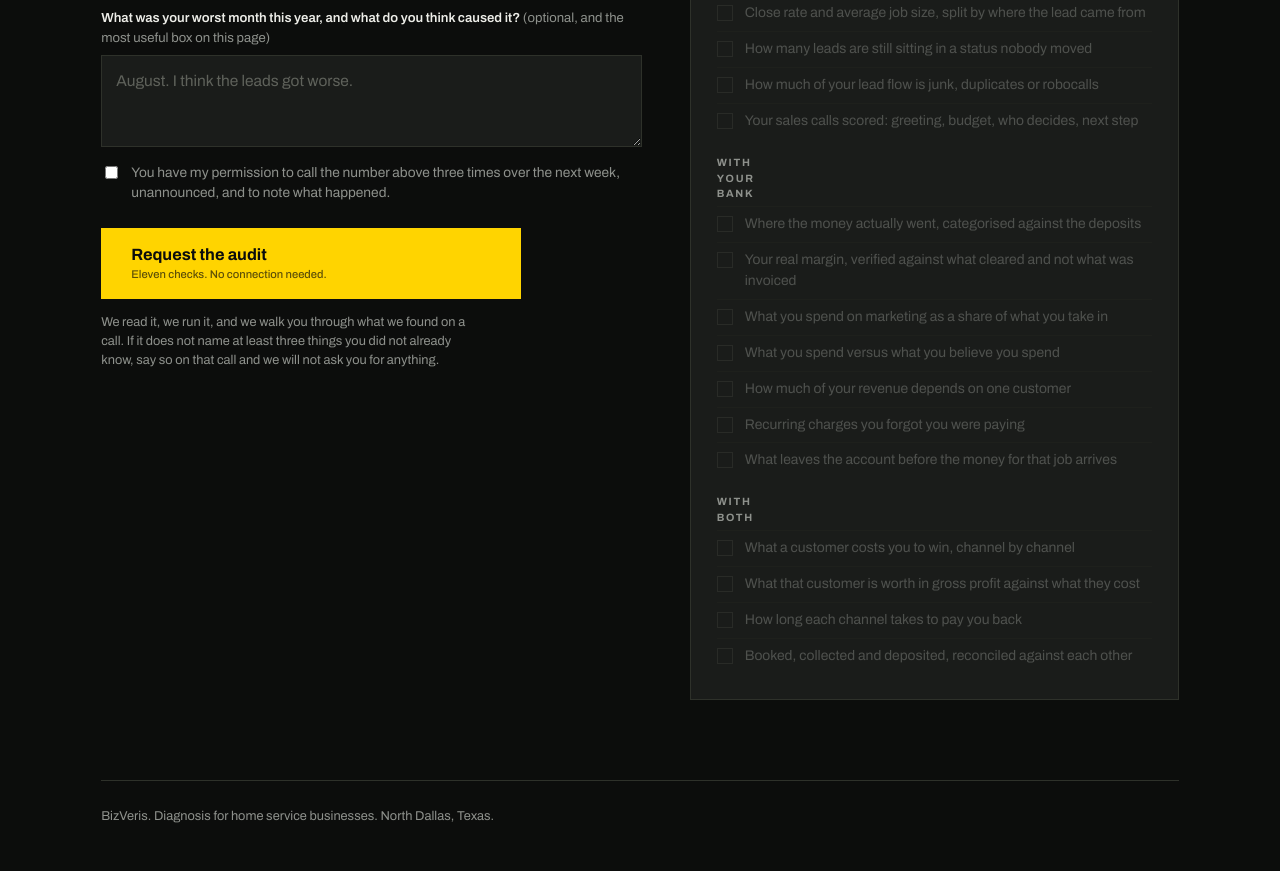
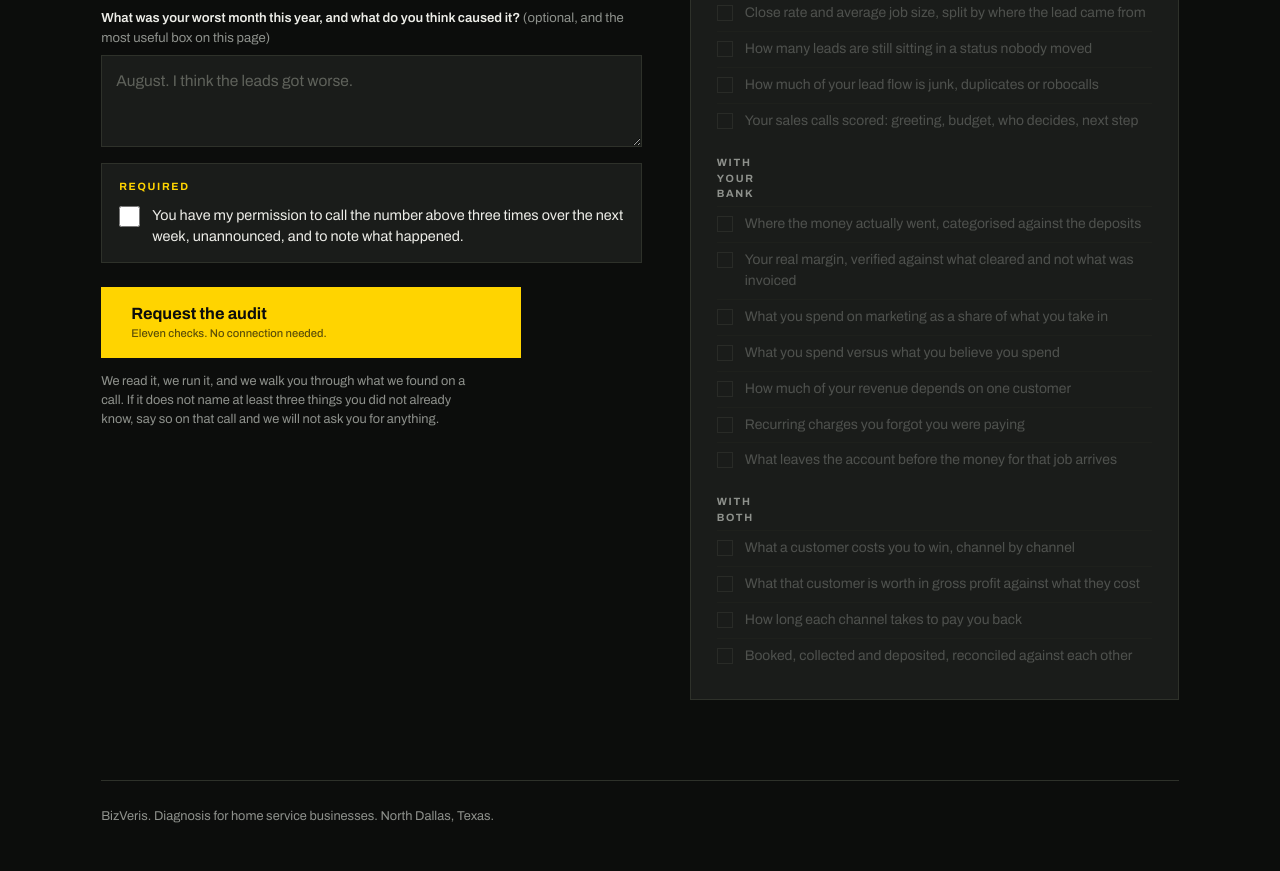
Before and after one commit to thuvo22/bizveris, a plain HTML site: page audit.html in a window 1280 px wide. Shown: the part 1373-2244 px from the top of the page. Drawn offline with Linux system fonts and the light colour scheme.

Commit message:
Make the call consent read as required, because it already was
The checkbox blocked submission from the start but looked optional, which
is worse than being optional: people skip it and hit a wall. It is now a
bordered gate carrying its own Required marker, yellow once ticked and
red with the reason when it blocks. Native required and aria-required
added so assistive tech and the browser agree with the validator.

Co-Authored-By: Claude Opus 5 <noreply@anthropic.com>

```diff
--- a/audit.html
+++ b/audit.html
@@ -178,6 +178,28 @@
   .sw input:checked ~ .track{background:var(--yellow);border-color:var(--yellow)}
   .sw input:checked ~ .knob{transform:translateX(22px);background:var(--ink)}
   .sw input:focus-visible ~ .track{outline:3px solid var(--yellow);outline-offset:3px}
+
+  /* consent is a hard gate, so it has to look like one */
+  .consent-box{
+    border:1px solid var(--line);background:var(--ink-2);padding:15px 17px 16px;
+    display:flex;flex-direction:column;gap:10px;
+    transition:border-color .2s ease,background .2s ease;
+  }
+  .consent-box.checked{border-color:var(--yellow);background:var(--ink-3)}
+  .consent-box.bad{border-color:var(--red);background:#22140F}
+  .consent-box .req{
+    font-size:.66rem;font-weight:700;letter-spacing:.16em;text-transform:uppercase;
+    color:var(--yellow);
+  }
+  .consent-box.bad .req{color:var(--red)}
+  .consent-box label{
+    display:flex;gap:12px;align-items:flex-start;cursor:pointer;
+    font-weight:400;font-size:.9rem;color:var(--onink);line-height:1.45;
+  }
+  .consent-box input{
+    width:21px;height:21px;flex:none;margin:1px 0 0;accent-color:var(--yellow);cursor:pointer;
+  }
+  .consent-box.bad .err{display:block}
 
   /* ---------------- depth panel ---------------- */
   .panel{
@@ -383,9 +405,10 @@
           <label for="worst">What was your worst month this year, and what do you think caused it? <span class="opt">(optional, and the most useful box on this page)</span></label>
           <textarea id="worst" name="worst" placeholder="August. I think the leads got worse."></textarea>
         </div>
-        <div class="field wide">
-          <label style="display:flex;gap:10px;align-items:flex-start;font-weight:400;font-size:.86rem;color:var(--onink-2)">
-            <input type="checkbox" id="consent" name="consent" style="width:auto;margin-top:3px;accent-color:var(--yellow)">
+        <div class="field wide consent-box" id="consentBox">
+          <span class="req">Required</span>
+          <label for="consent">
+            <input type="checkbox" id="consent" name="consent" required aria-required="true">
             <span>You have my permission to call the number above three times over the next week, unannounced, and to note what happened.</span>
           </label>
           <span class="err">The call test is the whole point. We cannot run it without your say so.</span>
@@ -570,6 +593,12 @@
     fadeOut.style.display = open ? "none" : "";
   });
 
+  var consentBox = $("consentBox"), consentEl = $("consent");
+  consentEl.addEventListener("change", function(){
+    consentBox.classList.toggle("checked", consentEl.checked);
+    if (consentEl.checked) consentBox.classList.remove("bad");
+  });
+
   crm.addEventListener("change", render);
   bank.addEventListener("change", render);
   render();
@@ -586,6 +615,7 @@
     var ok = true, firstBad = null;
     required.forEach(function(r){
       var el = $(r.id), wrap = el.closest(".field");
+      if (r.id === "consent") wrap = $("consentBox");
       var good = r.checkbox ? el.checked : (r.test ? r.test(el.value.trim()) : el.value.trim().length > 0);
       if (wrap) wrap.classList.toggle("bad", !good);
       if (!good && !firstBad) firstBad = el;
```
